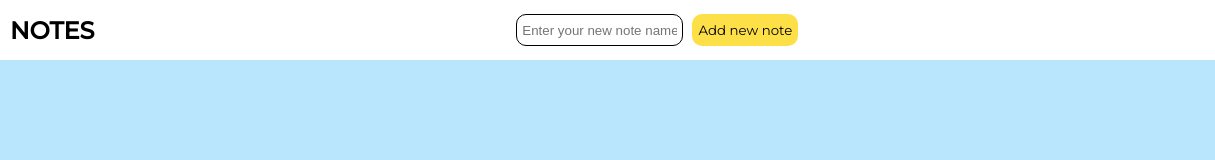
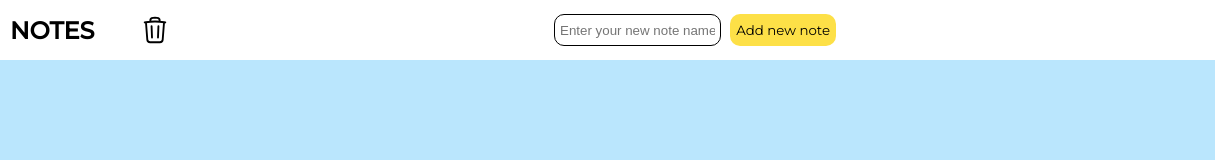
Before and after one commit to GO0drag0n/NotesApp, a plain HTML site: page index.html in a window 1280 px wide. Shown: the full height of the page, 0-1215 px from the left. Drawn offline with Linux system fonts and the light colour scheme.

Commit message:
Add note bug patch

```diff
--- a/index.css
+++ b/index.css
@@ -24,10 +24,28 @@ body {
   background-color: white;
 }
 
+.headingAndTrash{
+  width: 170px;
+  height: 40px;
+  display:flex;
+  align-items: center;
+  justify-content: space-between;
+}
+
 .headingText {
   padding-left: 10px;
   margin: 0px;
   width: fit-content;
+}
+
+.deleteAllNotes{
+  width: 30px;
+  height: 30px;
+}
+
+.trashBtn{
+  max-width: 30px;
+  cursor: pointer;
 }
 
 .inputNewNote {
--- a/index.html
+++ b/index.html
@@ -11,7 +11,17 @@
 
 <body>
     <div class="inputNewNoteBox">
-        <h2 class="headingText">NOTES</h2>
+        <div class="headingAndTrash">
+            <h2 class="headingText">NOTES</h2>
+            <div class="deleteAllNotes" onclick="deleteAllNotes(event)">
+                <svg xmlns="http://www.w3.org/2000/svg" fill="none" viewBox="0 0 24 24" stroke-width="1.5" stroke="currentColor" class="trashBtn" >
+                    <path class="trashBtn" stroke-linecap="round" stroke-linejoin="round" d="M14.74 9l-.346 9m-4.788 0L9.26 9m9.968-3.21c.342.052.682.107 1.022.166m-1.022-.165L18.16 19.673a2.25 2.25 0 01-2.244 2.077H8.084a2.25 2.25 0 01-2.244-2.077L4.772 5.79m14.456 0a48.108 48.108 0 00-3.478-.397m-12 .562c.34-.059.68-.114 1.022-.165m0 0a48.11 48.11 0 013.478-.397m7.5 0v-.916c0-1.18-.91-2.164-2.09-2.201a51.964 51.964 0 00-3.32 0c-1.18.037-2.09 1.022-2.09 2.201v.916m7.5 0a48.667 48.667 0 00-7.5 0" />
+                </svg>
+            </div>
+
+        </div>
+
+
         <div class="inputNeswNote">
             <input type="text" class="inputNoteName" id="inputNoteName" placeholder="Enter your new note name" onkeypress="pressEnter(event)">
             <button class="addNoteBtn" onclick="createNewNote()"><span>Add new note</span></button>
--- a/index.js
+++ b/index.js
@@ -10,6 +10,8 @@ function createNewNote(){
 
     if (!inputValue) return;
 
+
+
     let noteBox = document.createElement('div');
     noteBox.classList.add('noteBox');
 
@@ -20,9 +22,13 @@ function createNewNote(){
     headingNote.textContent = inputValue;
 
     let close = document.createElement('div');
-    close.style = "display: flex; align-items: center;";
+    close.style = "display: flex; align-items: center; cursor: pointer";
     close.innerHTML = closeBtnHtml;
     close.onclick = deleteNote;
+
+    close.onclick = function() {
+        deleteNote(noteBox);
+    };
 
     let line = document.createElement(`hr`);
     line.classList.add('line');
@@ -33,13 +39,15 @@ function createNewNote(){
     textArea.cols = 30;
     textArea.rows = 10;
 
+
     noteBox.appendChild(topNote);
     topNote.appendChild(headingNote);
     topNote.appendChild(close);
-    noteBox.appendChild(line);
     noteBox.appendChild(textArea);
 
+
     let notesPlate = document.getElementsByClassName('notesPlate').item(0);
+
 
     document.getElementById("inputNoteName").value = "";
     notesPlate.appendChild(noteBox);
@@ -49,6 +57,18 @@ function pressEnter(e){
     if(e.key == 'Enter') createNewNote();
 }
 
-function deleteNote(e){
-    e.target.parentNode.parentNode.parentNode.parentNode.remove();
+function deleteNote(noteElement) {
+    // Remove the provided note element from its parent
+    noteElement.remove();
 }
+
+function deleteAllNotes(event){
+    var notesContainer = document.querySelector(".notesPlate");
+
+    if(notesContainer){
+        var confirmDelete = confirm("Are you sure you want to delete all notes?");
+        if (confirmDelete) {
+            notesContainer.innerHTML = "";
+        }
+    }
+}
```
